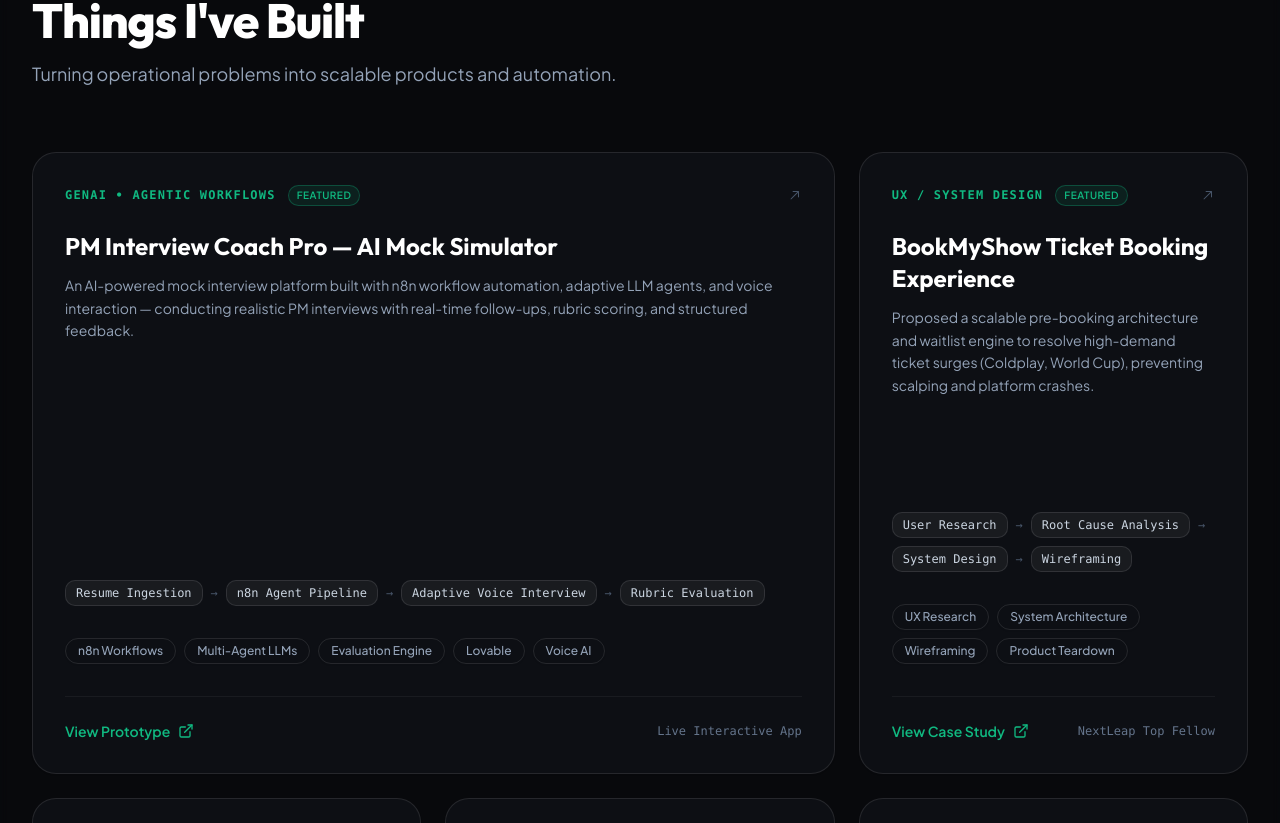
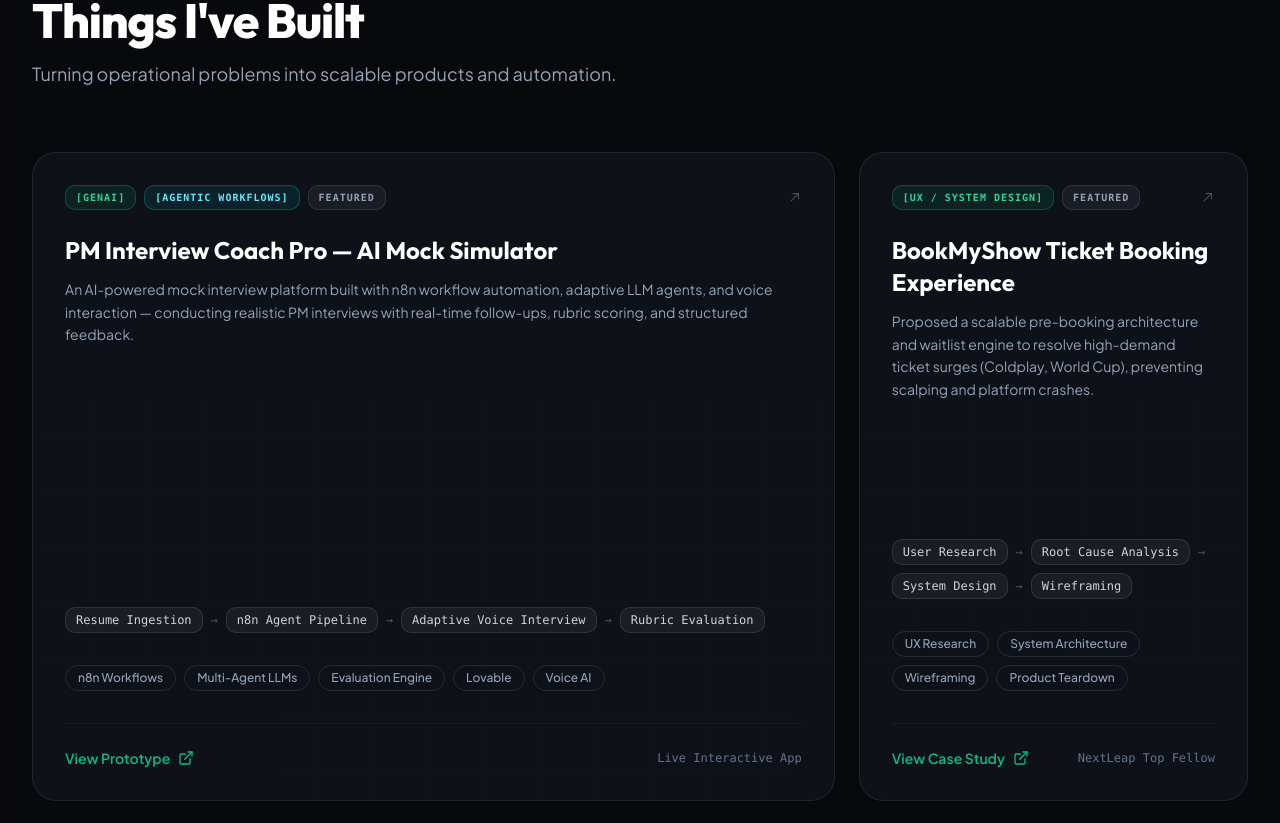
Before and after one commit to rdrahul1110/rahul-builds-products, a React (Vite) app: page / in a window 1280 px wide. Shown: the part 4477-5300 px from the top of the page. Built offline with nearby package versions, Linux system fonts and the light colour scheme; the HTML template or start-up script is replaced by a standard one.

Commit message:
Changes
Co-authored-by: rdrahul1110 <99540680+rdrahul1110@users.noreply.github.com>

```diff
--- a/src/components/Projects.tsx
+++ b/src/components/Projects.tsx
@@ -35,17 +35,20 @@ const ProjectCard = ({ title, category, featured, description, flow, tags, link,
   return (
     <div
       onClick={handleCardClick}
-      className="group bg-[#0D0F14] rounded-3xl border border-white/10 p-8 hover-lift relative overflow-hidden shadow-sm h-full flex flex-col cursor-pointer transition-all duration-500 hover:border-emerald-500/30"
+      className="group glass-panel edge-glow rounded-3xl p-7 sm:p-8 hover-lift relative overflow-hidden shadow-sm h-full flex flex-col cursor-pointer transition-all duration-500"
     >
-      {/* Top Tag Bar */}
-      <div className="flex items-center gap-3 mb-6">
-        <span className="text-[10px] sm:text-xs font-mono font-bold tracking-widest text-emerald-500 uppercase">
-          {category}
-        </span>
+      {/* Faint gridlines */}
+      <div className="pointer-events-none absolute inset-0 grid-bg opacity-[0.12]"></div>
+
+      {/* Top Tag Bar: dual domain / tech badges */}
+      <div className="relative flex flex-wrap items-center gap-2 mb-6">
+        {category.split("•").map((part: string, i: number) => (
+          <span key={i} className={`data-chip ${i === 0 ? 'chip-emerald' : 'chip-cyan'}`}>
+            [{part.trim()}]
+          </span>
+        ))}
         {featured && (
-          <span className="px-2 py-0.5 rounded-full border border-emerald-500/30 bg-emerald-500/10 text-emerald-500 text-[10px] font-bold tracking-wider uppercase">
-            Featured
-          </span>
+          <span className="data-chip chip-neutral">Featured</span>
         )}
         <div className="ml-auto text-slate-600 group-hover:text-emerald-500 transition-colors">
           <svg width="15" height="15" viewBox="0 0 15 15" fill="none" xmlns="http://www.w3.org/2000/svg">
```
